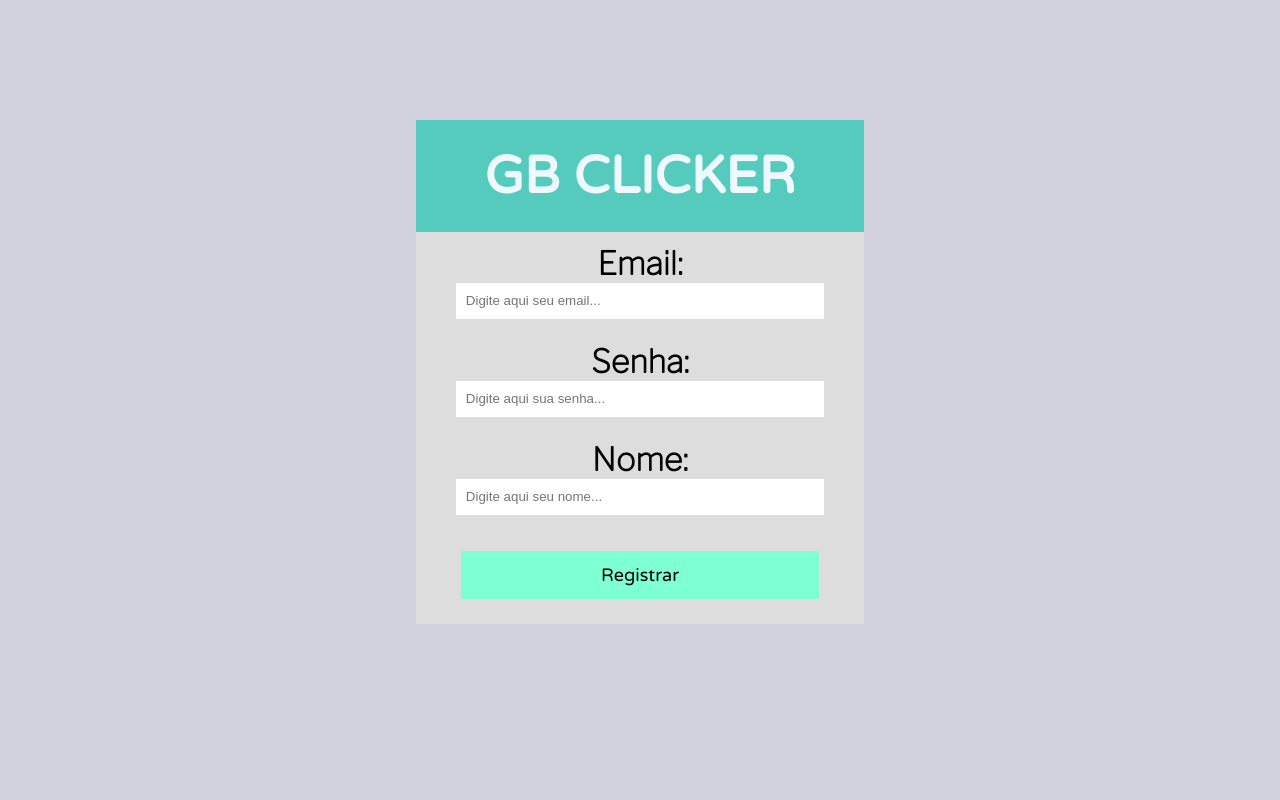
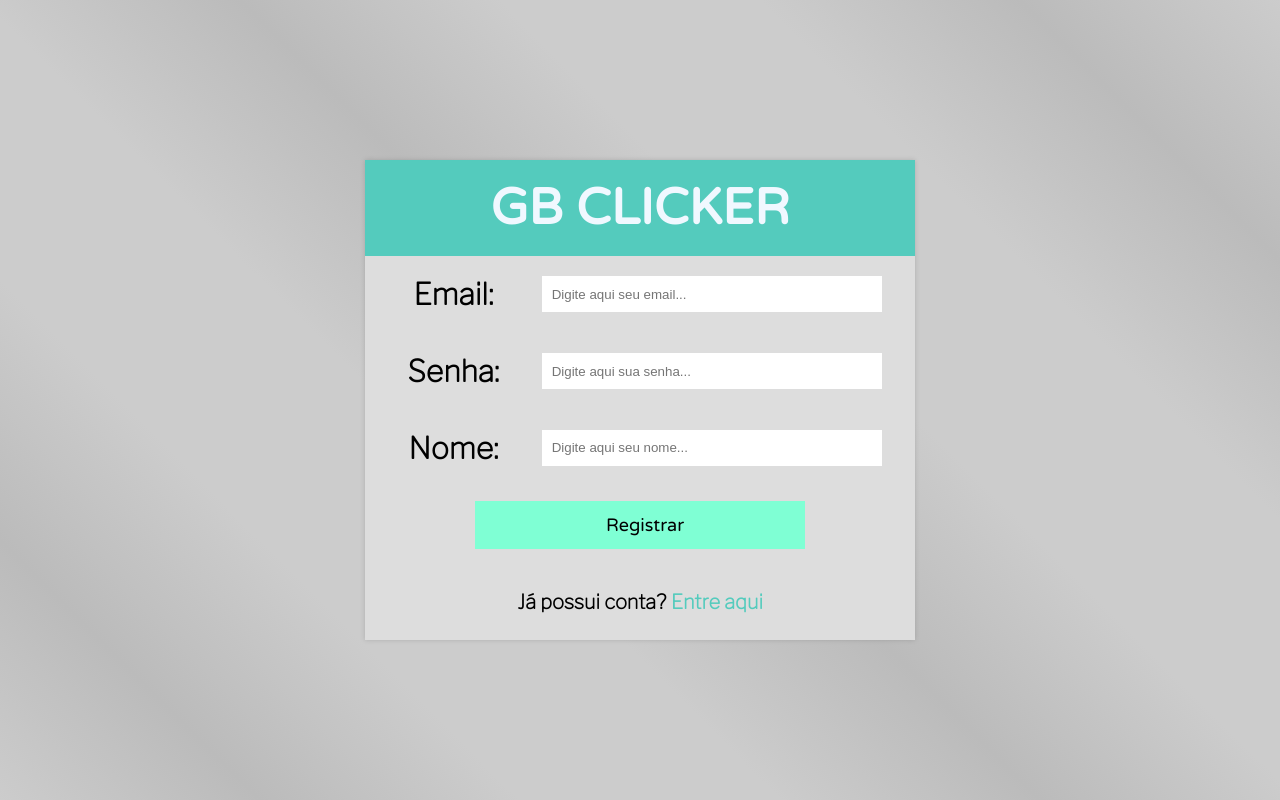
Before and after one commit to Gbex204/GbClicker, a PHP site: page /register.php in a window 1280 px wide. Run offline with PHP 8.4, Linux system fonts and the light colour scheme.

Commit message:
Melhorando estetica registro = Login

```diff
--- a/jogo/register_page/register.css
+++ b/jogo/register_page/register.css
@@ -17,51 +17,51 @@ font-family: 'Varela Round', sans-serif;
 body{
     height:100vh; width:100vw;
     display: flex; flex-direction: column; justify-content: center; align-items: center;
-    /*temporário, apenas para visualização*/
-    background-color: rgb(209 210 221);
+    background-image: linear-gradient(45deg,#ccc, #bbb, #ccc, #ccc, #bbb, #ccc, #ccc, #bbb, #ccc)
 }
 
 #container{
-    height:70%; width:35%;
-    border: px solid black;
+    min-height:400px; height:60%; min-width:550px; width:35%;
+    box-shadow: rgba(0, 0, 0, 0.15) 0px 0px 5px;
 }
 
 #register_logo{
     display:flex; justify-content: center; align-items: center;
     height: 20%; width:100%;
-
     background-color: rgb(84 203 189);
 }
 
 #register_logo_h1{
     display:flex; justify-content: center; align-items: center;
     font-family: 'Varela Round', sans-serif;
-    font-size:52px;
+    font-size:50px;
     color:aliceblue;
-
 }
 
 #register_form{
-    height:70%; width:100%;
+    height:80%; width:100%;
     background-color: #dddddd;
-
 }
 
 .register_form_section{
-    height:25%; width:100%;
-    display: flex; flex-direction: column; justify-content: center; align-items: center;
+    height:20%; width:100%;
+    display: flex; flex-direction: row; justify-content: space-evenly; align-items: center;
 }
+
 
 .register_form_section label{
     font-family: 'Libre Franklin', sans-serif;
-    font-size:32px; font-weight: bold;
+    font-size:30px; font-weight: bold;
+    width:20%;
+    display:flex; justify-content: center;
 }
 
 .register_form_section input{
     padding: 0 0 0 10px;
-    height:36px; width:80%;
+    height:36px; width:60%;
     outline:none;
     border:none;
+    transition: ease-in-out 200ms;
 }
 
 .register_form_section input:focus{
@@ -70,19 +70,30 @@ body{
     box-shadow: 0px 1px 6px #969696;
 }
 
-.register_button_section{
-    height:25%; width:100%;
-    display:flex; justify-content: center; align-items: center;
+#btnregister{
+    font-size:18px; font-family: 'Varela Round', sans-serif;
+    background-color: aquamarine;
+    height:48px; width:60%;
+    border: none;
+    transition: ease-in-out 200ms;
+    cursor:pointer;
 }
 
-#btnRegister{
-    font-size:18px; font-family: 'Varela Round', sans-serif;
-    background-color: aquamarine;
-    height:48px; width:80%;
-    border: none;
-}
-
-#btnRegister:hover{
+#btnregister:hover{
     background-color: #5eebbc;
     box-shadow: rgba(0, 0, 0, 0.15) 2px 2px 3px;
 }
+
+#register_h3{
+    font-size:20px; font-weight: bold; font-family: 'Libre Franklin', sans-serif;
+}
+
+#register_a{
+    text-decoration: none;
+    color:rgb(84 203 189);
+    transition: ease-in-out 200ms
+}
+
+#register_a:hover{
+    color:rgb(50, 137, 127);
+}
--- a/jogo/register_page/register.php
+++ b/jogo/register_page/register.php
@@ -5,30 +5,33 @@
     <link rel="stylesheet" href="register.css">
     <title>GbClicker | Registrar</title>
 </head>
+
 <body>
-    <div id= 'container'>
+    <div id='container'>
         <div id= 'register_logo'>
             <h1 id= 'register_logo_h1'>GB CLICKER</h1>
         </div>
         <form id= 'register_form' method= 'POST' action= 'register_exe.php'>
             <section class='register_form_section'>
                 <label>Email:</label>
-                <input name= 'register_input_email' type= 'email' placeholder= 'Digite aqui seu email...' required>
+                <input name= 'register_input_email' type= 'email' placeholder= 'Digite aqui seu email...'>
             </section>
             <section class='register_form_section'>
                 <label>Senha:</label>
-                <input name= 'register_input_password' type='password' placeholder= 'Digite aqui sua senha...' required>
+                <input name= 'register_input_password' type='password' placeholder= 'Digite aqui sua senha...'>
+            </section>
+            <section class='register_form_section'>
+                <label>Nome:</label>
+                <input name= 'register_input_username' type='text' placeholder= 'Digite aqui seu nome...'>
             </section>
             <section class= 'register_form_section'>
-                <label>Nome:</label>
-                <input name= 'register_input_username' type= 'text' placeholder= 'Digite aqui seu nome...' required>
+                <input id= 'btnregister' type= 'submit' value='Registrar'>
             </section>
-            <section class= 'register_button_section'>
-                <input id= 'btnRegister' type= 'submit' value='Registrar'>
+            <section class= 'register_form_section'>
+                <h3 id='register_h3'>Já possui conta? <a id='register_a' href='../login_page/login.php'>Entre aqui</a></h3>
             </section>
         </form>
     </div>
-
 </body>
 </html>
 
```
